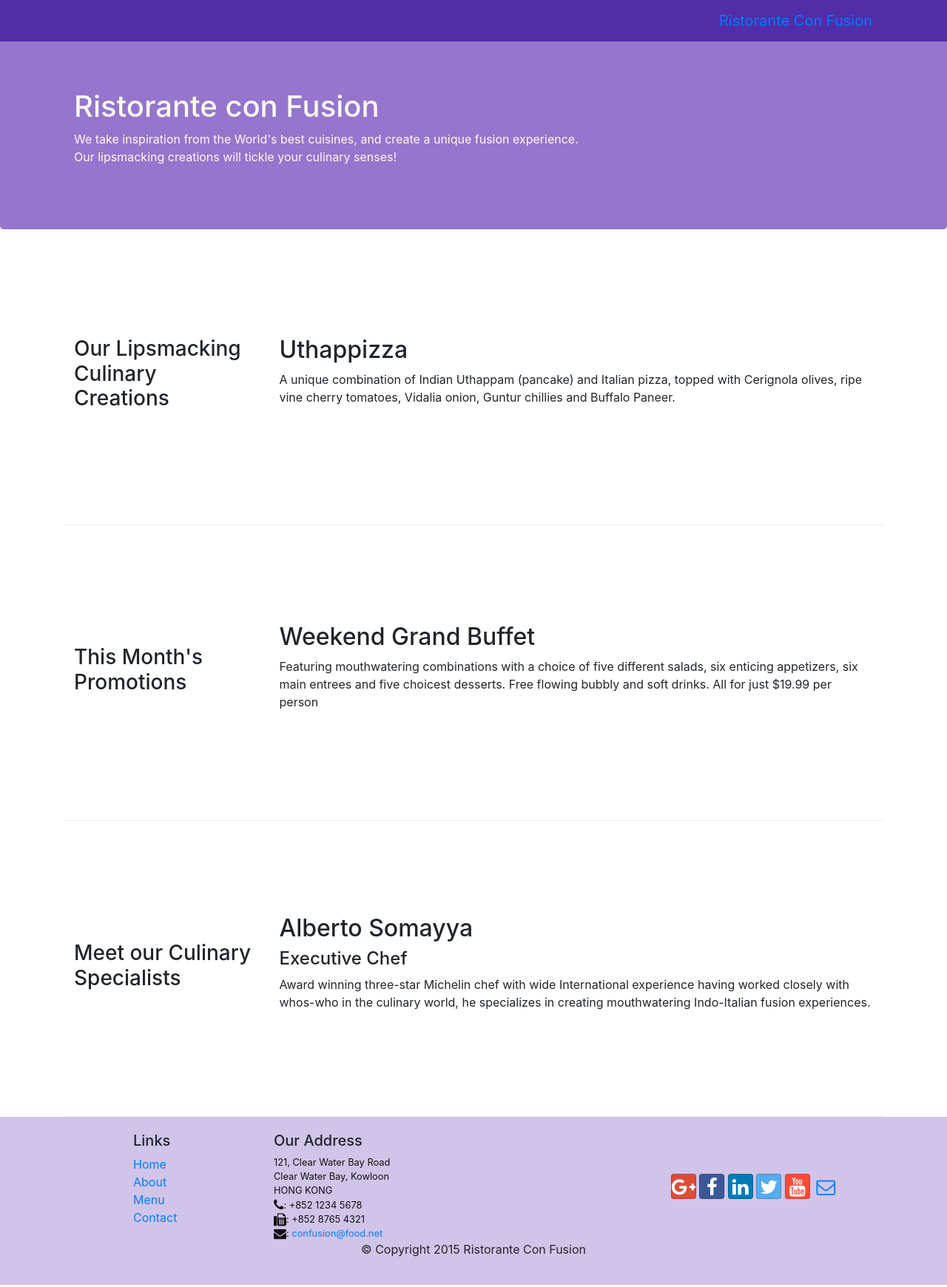
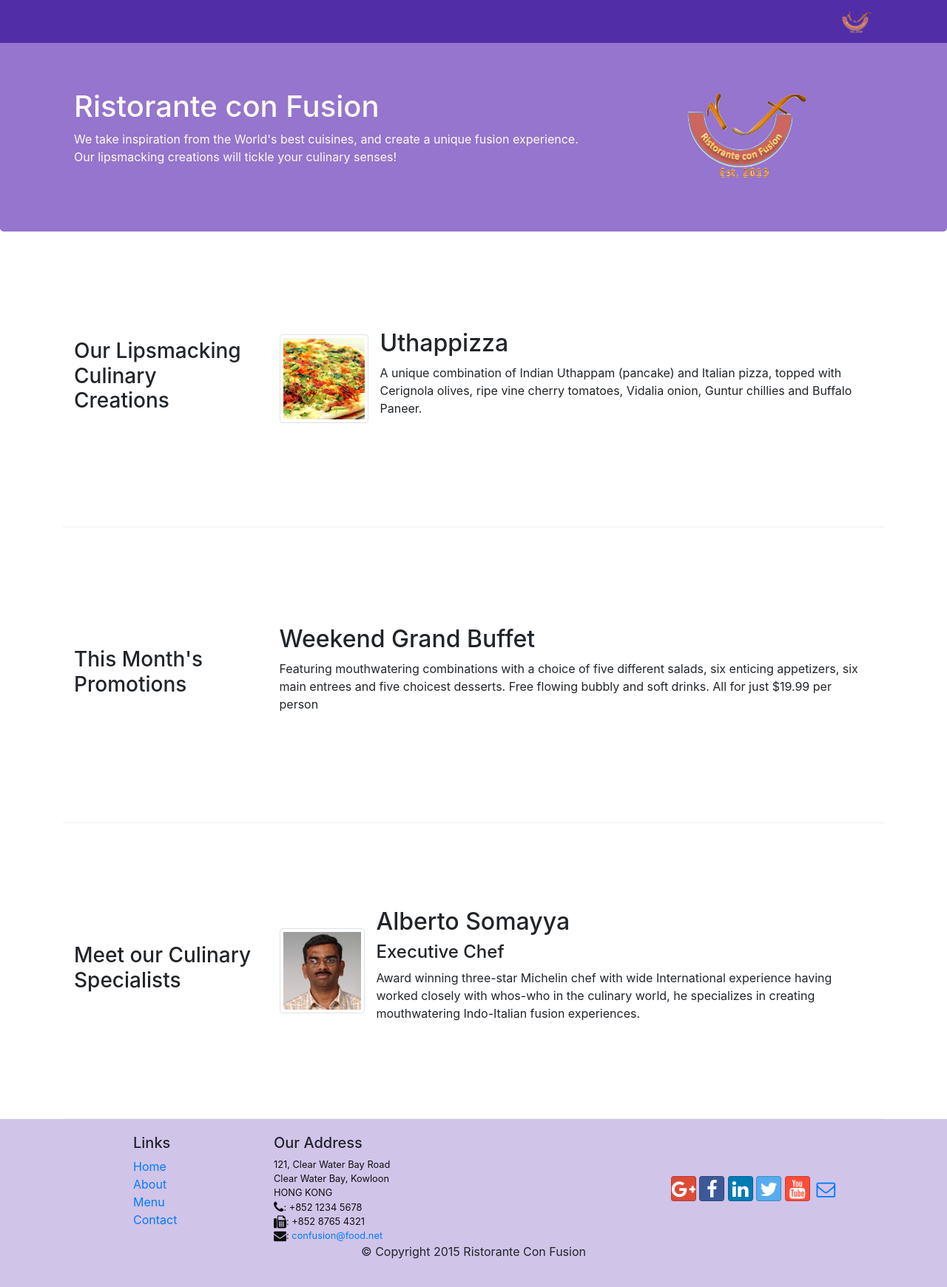
Before and after one commit to antoineauger/mooc-coursera-bootstrap4, a website: page week2/index.html in a window 1280 px wide. Shown: the whole page at 74% size. Drawn offline with nearby package versions, Linux system fonts and the light colour scheme.

Commit message:
Added images and media

```diff
--- a/week2/index.html
+++ b/week2/index.html
@@ -23,7 +23,7 @@
             <button class="navbar-toggler" type="button" data-toggle="collapse" data-target="#Navbar">
                 <span class="navbar-toggler-icon"></span>
             </button>
-           <a class="navbar-brand" href="#">Ristorante Con Fusion</a>
+            <a class="navbar-brand" href="#"><img src="img/logo.png" height="30" width="41"></a>
             <div class="collapse navbar-collapse" id="Navbar">
                 <ul class="navbar-nav">
                     <li class="nav-item active"><a class="nav-link" href="#"><span class="fa fa-home fa-lg"></span> Home</a></li>
@@ -42,7 +42,8 @@
                     <h1>Ristorante con Fusion</h1>
                     <p>We take inspiration from the World's best cuisines, and create a unique fusion experience. Our lipsmacking creations will tickle your culinary senses!</p>
                 </div>
-                <div class="col col-sm">
+                <div class="col col-sm align-self-center" style="text-align: center;">
+                    <img src="img/logo.png" class="img-fluid">
                 </div>
             </div>
         </div>
@@ -54,8 +55,17 @@
                 <h3>Our Lipsmacking Culinary Creations</h3>
             </div>
             <div class="col-sm col-md flex-first">
-                <h2>Uthappizza</h2>
-                <p>A unique combination of Indian Uthappam (pancake) and Italian pizza, topped with Cerignola olives, ripe vine cherry tomatoes, Vidalia onion, Guntur chillies and Buffalo Paneer.</p>
+                <div class="media">
+                    <img class="d-flex mr-3 img-thumbnail align-self-center"
+                         src="img/uthappizza.png" alt="Uthappizza">
+                    <div class="media-body">
+                        <h2 class="mt-0">Uthappizza</h2>
+                        <p class="hidden-xs-down">A unique combination of Indian Uthappam (pancake) and
+                          Italian pizza, topped with Cerignola olives, ripe vine
+                          cherry tomatoes, Vidalia onion, Guntur chillies and
+                          Buffalo Paneer.</p>
+                    </div>
+                </div>
             </div>
         </div>
 
@@ -75,9 +85,19 @@
                 <h3>Meet our Culinary Specialists</h3>
             </div>
             <div class="col-sm col-md flex-first">
-                <h2>Alberto Somayya</h2>
+                <div class="media">
+                    <img class="d-flex mr-3 img-thumbnail align-self-center"
+                         src="img/alberto.png" alt="Alberto Somayya">
+                    <div class="media-body">
+                        <h2 class="mt-0">Alberto Somayya</h2>
                         <h4>Executive Chef</h4>
-                <p>Award winning three-star Michelin chef with wide International experience having worked closely with whos-who in the culinary world, he specializes in creating mouthwatering Indo-Italian fusion experiences. </p>
+                        <p class="hidden-xs-down">Award winning three-star Michelin chef with wide
+                         International experience having worked closely with
+                         whos-who in the culinary world, he specializes in
+                          creating mouthwatering Indo-Italian fusion experiences.
+                         </p>
+                    </div>
+                </div>
             </div>
         </div>
     </div>
```
Also changed, not shown: week2/aboutus.html (+3 -2 lines), week2/contactus.html (+3 -2 lines), week2/img/alberto.png (added), week2/img/buffet.png (added), week2/img/logo.png (added), week2/img/uthappizza.png (added). Lines whose indentation alone changed are shown as unchanged.
